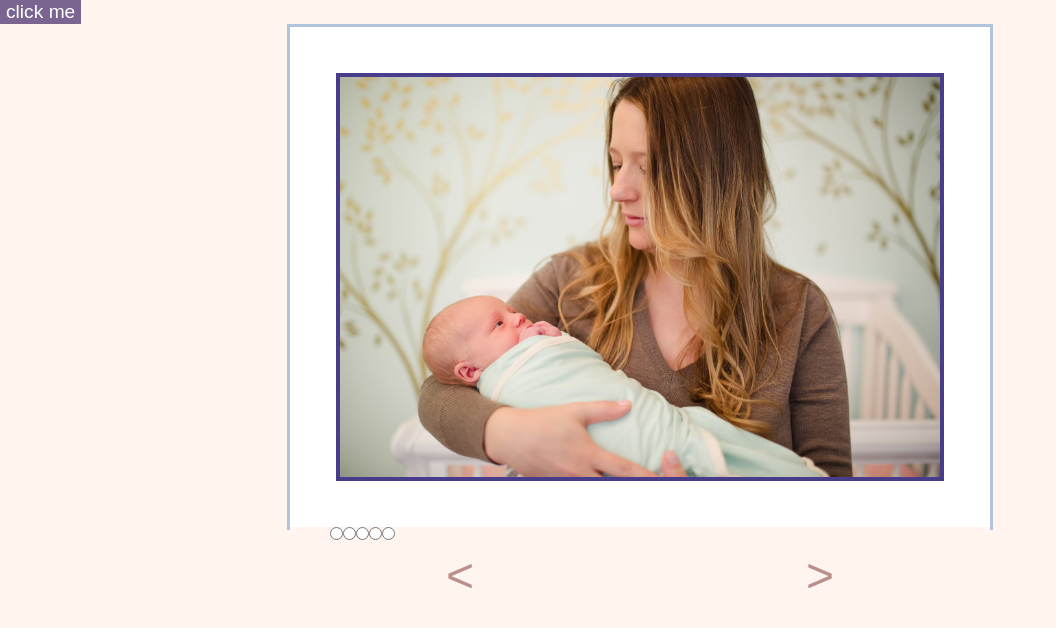
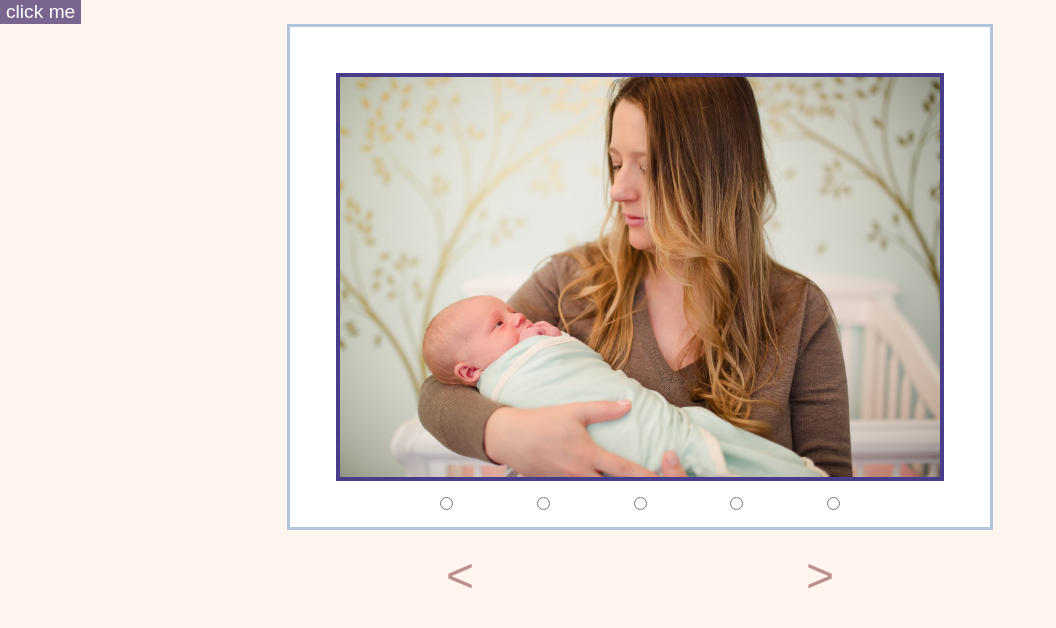
Before and after one commit to MissLiner/dropdown-module, a website built with webpack: page dist/index.html in a window 1280 px wide. Shown: the whole page, without its empty margins (0-1056 px from the left). Built offline with Linux system fonts and the light colour scheme.

Commit message:
Style radio buttons

```diff
--- a/src/style.css
+++ b/src/style.css
@@ -26,6 +26,16 @@
 * {
     background-color: seashell;
     margin: 0px;
+}
+
+#nav-dot-container {
+    background-color: white;
+    display: flex;
+    justify-content: space-between;
+    margin-left: 150px;
+    margin-top: -30px;
+    position:absolute;
+    width: 400px;
 }
 
 #hide-effect {
```
Also changed, not shown: dist/main.js.
